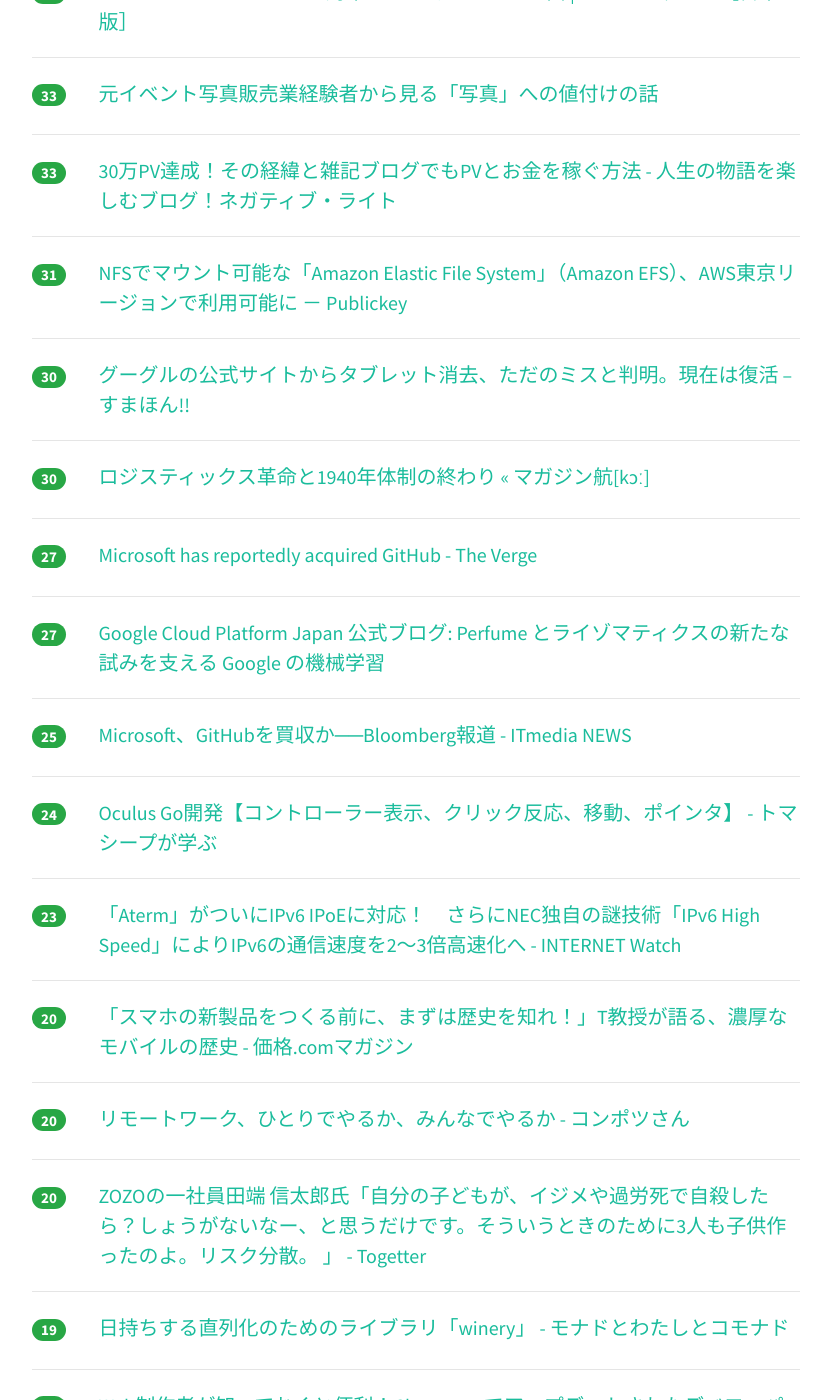
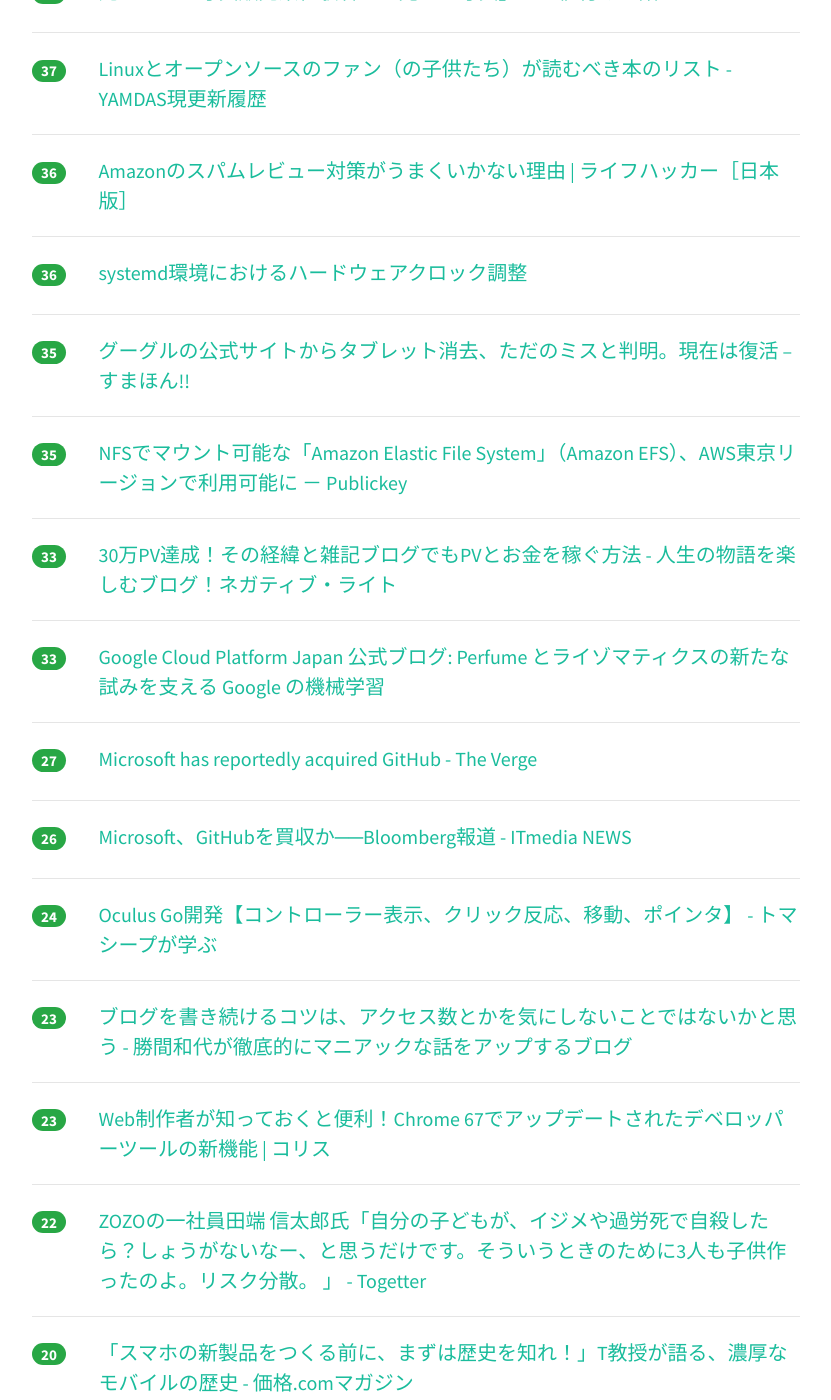
Before and after one commit to yatta47/hatena-matome-site, a Jekyll site: the page built from _posts/2018-06-04-hatena.md, in a window 1280 px wide and 1400 px high, scrolled down 1521 px. Shown: the whole window, without its empty margins (224-1055 px from the left). Built offline with Jekyll 4.4.1, drawn with Linux system fonts in a browser that asks for light colours; nearby versions of some CDN libraries; some of the changed text lies outside the part shown.

Commit message:
Updated 2018-06-04

```diff
--- a/_posts/2018-06-04-hatena.md
+++ b/_posts/2018-06-04-hatena.md
@@ -1,33 +1,33 @@
 ---
 layout: post
 title:  "2018-06-04 はてぶIT"
-date:   2018-06-04 13:02:26
+date:   2018-06-04 14:02:38
 tags: [it-hotentry]
 ---
-39 件のデータあり
+43 件のデータあり
 
 <hr><div class="row">
-<div class="col-1"><span class="badge badge-pill badge-success h2">531</span></div>
+<div class="col-1"><span class="badge badge-pill badge-success h2">599</span></div>
 <div class="col-11"><a href='https://corriente.top/post-66891/' target='_blank'>Microsoft、GitHubを買収完了　現地時間4日に正式発表へ | CoRRiENTE.top</a></div>
 </div>
 <hr>
 <div class="row">
-<div class="col-1"><span class="badge badge-pill badge-success h2">286</span></div>
+<div class="col-1"><span class="badge badge-pill badge-success h2">347</span></div>
+<div class="col-11"><a href='http://blog.jnito.com/entry/2018/06/04/053705' target='_blank'>【問題提起】篠原嘉一氏に情報教育の講演を依頼する前に考えていただきたいこと ～ITエンジニアから見た、情報教育のあり方について～ - give IT a try</a></div>
+</div>
+<hr>
+<div class="row">
+<div class="col-1"><span class="badge badge-pill badge-success h2">303</span></div>
 <div class="col-11"><a href='https://ameblo.jp/arcade-cabinet/entry-12381068306.html' target='_blank'>メガドライブ版ダライアス - 完成！ | Arcade Cabinet</a></div>
 </div>
 <hr>
 <div class="row">
-<div class="col-1"><span class="badge badge-pill badge-success h2">261</span></div>
-<div class="col-11"><a href='http://blog.jnito.com/entry/2018/06/04/053705' target='_blank'>【問題提起】篠原嘉一氏に情報教育の講演を依頼する前に考えていただきたいこと ～ITエンジニアから見た、情報教育のあり方について～ - give IT a try</a></div>
-</div>
-<hr>
-<div class="row">
-<div class="col-1"><span class="badge badge-pill badge-success h2">223</span></div>
+<div class="col-1"><span class="badge badge-pill badge-success h2">245</span></div>
 <div class="col-11"><a href='https://akiba-pc.watch.impress.co.jp/docs/news/news/1125352.html' target='_blank'>JavaScriptで制御できる電子工作ボード「obniz」が発売、実売4,980円 - AKIBA PC Hotline!</a></div>
 </div>
 <hr>
 <div class="row">
-<div class="col-1"><span class="badge badge-pill badge-success h2">91</span></div>
+<div class="col-1"><span class="badge badge-pill badge-success h2">98</span></div>
 <div class="col-11"><a href='https://www.bloomberg.com/news/articles/2018-06-03/microsoft-is-said-to-have-agreed-to-acquire-coding-site-github' target='_blank'>Microsoft Is Said to Have Agreed to Acquire Coding Site GitHub - Bloomberg</a></div>
 </div>
 <hr>
@@ -42,13 +42,18 @@ tags: [it-hotentry]
 </div>
 <hr>
 <div class="row">
-<div class="col-1"><span class="badge badge-pill badge-success h2">58</span></div>
+<div class="col-1"><span class="badge badge-pill badge-success h2">62</span></div>
 <div class="col-11"><a href='https://qiita.com/koshian2/items/f9f20f3e0eee711b1505' target='_blank'>畳み込みニューラルネットワークすごさを従来の機械学習のアルゴリズムと比較する</a></div>
 </div>
 <hr>
 <div class="row">
-<div class="col-1"><span class="badge badge-pill badge-success h2">56</span></div>
+<div class="col-1"><span class="badge badge-pill badge-success h2">57</span></div>
 <div class="col-11"><a href='https://alpacat.hatenablog.com/entry/ml-at-work' target='_blank'>「仕事ではじめる機械学習」はゼロから作りはじめた初心者の頭を冷やすのにうってつけ - アルパカログ</a></div>
+</div>
+<hr>
+<div class="row">
+<div class="col-1"><span class="badge badge-pill badge-success h2">42</span></div>
+<div class="col-11"><a href='https://magazine-k.jp/2018/06/04/editors-note-33/' target='_blank'>ロジスティックス革命と1940年体制の終わり « マガジン航[kɔː]</a></div>
 </div>
 <hr>
 <div class="row">
@@ -57,23 +62,38 @@ tags: [it-hotentry]
 </div>
 <hr>
 <div class="row">
+<div class="col-1"><span class="badge badge-pill badge-success h2">40</span></div>
+<div class="col-11"><a href='https://internet.watch.impress.co.jp/docs/news/1124437.html' target='_blank'>「Aterm」がついにIPv6 IPoEに対応！　さらにNEC独自の謎技術「IPv6 High Speed」によりIPv6の通信速度を2～3倍高速化へ - INTERNET Watch</a></div>
+</div>
+<hr>
+<div class="row">
+<div class="col-1"><span class="badge badge-pill badge-success h2">39</span></div>
+<div class="col-11"><a href='https://anond.hatelabo.jp/20180604011619' target='_blank'>元イベント写真販売業経験者から見る「写真」への値付けの話</a></div>
+</div>
+<hr>
+<div class="row">
 <div class="col-1"><span class="badge badge-pill badge-success h2">37</span></div>
 <div class="col-11"><a href='http://d.hatena.ne.jp/yomoyomo/20180529/ossreadlinglist' target='_blank'>Linuxとオープンソースのファン（の子供たち）が読むべき本のリスト - YAMDAS現更新履歴</a></div>
 </div>
 <hr>
 <div class="row">
-<div class="col-1"><span class="badge badge-pill badge-success h2">34</span></div>
+<div class="col-1"><span class="badge badge-pill badge-success h2">36</span></div>
+<div class="col-11"><a href='https://www.lifehacker.jp/2018/06/heres-why-amazon-cant-fix-review-spam.html' target='_blank'>Amazonのスパムレビュー対策がうまくいかない理由 | ライフハッカー［日本版］</a></div>
+</div>
+<hr>
+<div class="row">
+<div class="col-1"><span class="badge badge-pill badge-success h2">36</span></div>
 <div class="col-11"><a href='https://qiita.com/slug/items/4f902f45c5796f69309c' target='_blank'>systemd環境におけるハードウェアクロック調整</a></div>
 </div>
 <hr>
 <div class="row">
-<div class="col-1"><span class="badge badge-pill badge-success h2">33</span></div>
-<div class="col-11"><a href='https://www.lifehacker.jp/2018/06/heres-why-amazon-cant-fix-review-spam.html' target='_blank'>Amazonのスパムレビュー対策がうまくいかない理由 | ライフハッカー［日本版］</a></div>
+<div class="col-1"><span class="badge badge-pill badge-success h2">35</span></div>
+<div class="col-11"><a href='https://smhn.info/201806-android-tablet-section' target='_blank'>グーグルの公式サイトからタブレット消去、ただのミスと判明。現在は復活 – すまほん!!</a></div>
 </div>
 <hr>
 <div class="row">
-<div class="col-1"><span class="badge badge-pill badge-success h2">33</span></div>
-<div class="col-11"><a href='https://anond.hatelabo.jp/20180604011619' target='_blank'>元イベント写真販売業経験者から見る「写真」への値付けの話</a></div>
+<div class="col-1"><span class="badge badge-pill badge-success h2">35</span></div>
+<div class="col-11"><a href='https://www.publickey1.jp/blog/18/nfsamazon_elastic_file_systemamazon_efsaws.html' target='_blank'>NFSでマウント可能な「Amazon Elastic File System」（Amazon EFS）、AWS東京リージョンで利用可能に － Publickey</a></div>
 </div>
 <hr>
 <div class="row">
@@ -82,18 +102,8 @@ tags: [it-hotentry]
 </div>
 <hr>
 <div class="row">
-<div class="col-1"><span class="badge badge-pill badge-success h2">31</span></div>
-<div class="col-11"><a href='https://www.publickey1.jp/blog/18/nfsamazon_elastic_file_systemamazon_efsaws.html' target='_blank'>NFSでマウント可能な「Amazon Elastic File System」（Amazon EFS）、AWS東京リージョンで利用可能に － Publickey</a></div>
-</div>
-<hr>
-<div class="row">
-<div class="col-1"><span class="badge badge-pill badge-success h2">30</span></div>
-<div class="col-11"><a href='https://smhn.info/201806-android-tablet-section' target='_blank'>グーグルの公式サイトからタブレット消去、ただのミスと判明。現在は復活 – すまほん!!</a></div>
-</div>
-<hr>
-<div class="row">
-<div class="col-1"><span class="badge badge-pill badge-success h2">30</span></div>
-<div class="col-11"><a href='https://magazine-k.jp/2018/06/04/editors-note-33/' target='_blank'>ロジスティックス革命と1940年体制の終わり « マガジン航[kɔː]</a></div>
+<div class="col-1"><span class="badge badge-pill badge-success h2">33</span></div>
+<div class="col-11"><a href='https://cloudplatform-jp.googleblog.com/2018/06/NHK-Perfume-TECHNOLOGY-Reframe-Your-Photo-Google-TensorFlow.html' target='_blank'>Google Cloud Platform Japan 公式ブログ: Perfume とライゾマティクスの新たな試みを支える Google の機械学習</a></div>
 </div>
 <hr>
 <div class="row">
@@ -102,12 +112,7 @@ tags: [it-hotentry]
 </div>
 <hr>
 <div class="row">
-<div class="col-1"><span class="badge badge-pill badge-success h2">27</span></div>
-<div class="col-11"><a href='https://cloudplatform-jp.googleblog.com/2018/06/NHK-Perfume-TECHNOLOGY-Reframe-Your-Photo-Google-TensorFlow.html' target='_blank'>Google Cloud Platform Japan 公式ブログ: Perfume とライゾマティクスの新たな試みを支える Google の機械学習</a></div>
-</div>
-<hr>
-<div class="row">
-<div class="col-1"><span class="badge badge-pill badge-success h2">25</span></div>
+<div class="col-1"><span class="badge badge-pill badge-success h2">26</span></div>
 <div class="col-11"><a href='http://www.itmedia.co.jp/news/articles/1806/04/news058.html' target='_blank'>Microsoft、GitHubを買収か──Bloomberg報道 - ITmedia NEWS</a></div>
 </div>
 <hr>
@@ -118,7 +123,17 @@ tags: [it-hotentry]
 <hr>
 <div class="row">
 <div class="col-1"><span class="badge badge-pill badge-success h2">23</span></div>
-<div class="col-11"><a href='https://internet.watch.impress.co.jp/docs/news/1124437.html' target='_blank'>「Aterm」がついにIPv6 IPoEに対応！　さらにNEC独自の謎技術「IPv6 High Speed」によりIPv6の通信速度を2～3倍高速化へ - INTERNET Watch</a></div>
+<div class="col-11"><a href='http://katsumakazuyo.hatenablog.com/entry/2018/06/04/094524' target='_blank'>ブログを書き続けるコツは、アクセス数とかを気にしないことではないかと思う - 勝間和代が徹底的にマニアックな話をアップするブログ</a></div>
+</div>
+<hr>
+<div class="row">
+<div class="col-1"><span class="badge badge-pill badge-success h2">23</span></div>
+<div class="col-11"><a href='https://coliss.com/articles/browser/chrome/devtools-new-features-in-chrome67.html' target='_blank'>Web制作者が知っておくと便利！Chrome 67でアップデートされたデベロッパーツールの新機能 | コリス</a></div>
+</div>
+<hr>
+<div class="row">
+<div class="col-1"><span class="badge badge-pill badge-success h2">22</span></div>
+<div class="col-11"><a href='https://togetter.com/li/1233509' target='_blank'>ZOZOの一社員田端 信太郎氏「自分の子どもが、イジメや過労死で自殺したら？しょうがないなー、と思うだけです。そういうときのために3人も子供作ったのよ。リスク分散。 」 - Togetter</a></div>
 </div>
 <hr>
 <div class="row">
@@ -133,7 +148,7 @@ tags: [it-hotentry]
 <hr>
 <div class="row">
 <div class="col-1"><span class="badge badge-pill badge-success h2">20</span></div>
-<div class="col-11"><a href='https://togetter.com/li/1233509' target='_blank'>ZOZOの一社員田端 信太郎氏「自分の子どもが、イジメや過労死で自殺したら？しょうがないなー、と思うだけです。そういうときのために3人も子供作ったのよ。リスク分散。 」 - Togetter</a></div>
+<div class="col-11"><a href='http://www.webdesignfacts.net/entry/free-flaticonset-2867' target='_blank'>無料一括ダウンロード可！2867個のフラットデザインアイコンセット【商用可/フリー素材】 - Web Design Facts</a></div>
 </div>
 <hr>
 <div class="row">
@@ -143,12 +158,17 @@ tags: [it-hotentry]
 <hr>
 <div class="row">
 <div class="col-1"><span class="badge badge-pill badge-success h2">19</span></div>
-<div class="col-11"><a href='https://coliss.com/articles/browser/chrome/devtools-new-features-in-chrome67.html' target='_blank'>Web制作者が知っておくと便利！Chrome 67でアップデートされたデベロッパーツールの新機能 | コリス</a></div>
+<div class="col-11"><a href='https://wired.jp/2018/06/04/gdpr-children-parental-consent/' target='_blank'>GDPRの施行でティーンエイジャーに予期せぬ影響？ 必須になった「親の同意」がもたらす懸念｜WIRED.jp</a></div>
 </div>
 <hr>
 <div class="row">
 <div class="col-1"><span class="badge badge-pill badge-success h2">18</span></div>
 <div class="col-11"><a href='http://shokaki.hatenablog.jp/entry/2018/06/03/095429' target='_blank'>無料フォント配布〈しょかきさらり（行体）〉 - マチポンブログ</a></div>
+</div>
+<hr>
+<div class="row">
+<div class="col-1"><span class="badge badge-pill badge-success h2">18</span></div>
+<div class="col-11"><a href='https://www.moguravr.com/custom-order-maid/' target='_blank'>VTuberにもなれる「カスタムオーダーメイド3D2」新機能紹介 | Mogura VR - 国内外のVR/AR/MR最新情報</a></div>
 </div>
 <hr>
 <div class="row">
@@ -163,12 +183,17 @@ tags: [it-hotentry]
 <hr>
 <div class="row">
 <div class="col-1"><span class="badge badge-pill badge-success h2">17</span></div>
-<div class="col-11"><a href='https://www.moguravr.com/custom-order-maid/' target='_blank'>VTuberにもなれる「カスタムオーダーメイド3D2」新機能紹介 | Mogura VR - 国内外のVR/AR/MR最新情報</a></div>
+<div class="col-11"><a href='http://www.itmedia.co.jp/news/articles/1806/04/news054.html' target='_blank'>他社の商標「艦娘」、宣伝番組で誤って使用　「アズレン」運営が謝罪 - ITmedia NEWS</a></div>
 </div>
 <hr>
 <div class="row">
 <div class="col-1"><span class="badge badge-pill badge-success h2">17</span></div>
-<div class="col-11"><a href='http://www.itmedia.co.jp/news/articles/1806/04/news054.html' target='_blank'>他社の商標「艦娘」、宣伝番組で誤って使用　「アズレン」運営が謝罪 - ITmedia NEWS</a></div>
+<div class="col-11"><a href='http://jbpress.ismedia.jp/articles/-/53224' target='_blank'>日本の生産性を引き下げている「文章を読めない人」 情報が伝わらず、高学歴でもコミュニケーションに支障 | JBpress(日本ビジネスプレス)</a></div>
+</div>
+<hr>
+<div class="row">
+<div class="col-1"><span class="badge badge-pill badge-success h2">17</span></div>
+<div class="col-11"><a href='http://news.kakaku.com/prdnews/cd=toy/ctcd=5371/id=74850/' target='_blank'>価格.com - ガシャポン「だんごむし」発売、カプセルレスで自販機から丸まったまま排出</a></div>
 </div>
 <hr>
 <div class="row">
@@ -178,21 +203,16 @@ tags: [it-hotentry]
 <hr>
 <div class="row">
 <div class="col-1"><span class="badge badge-pill badge-success h2">16</span></div>
-<div class="col-11"><a href='https://wired.jp/2018/06/04/gdpr-children-parental-consent/' target='_blank'>GDPRの施行でティーンエイジャーに予期せぬ影響？ 必須になった「親の同意」がもたらす懸念｜WIRED.jp</a></div>
+<div class="col-11"><a href='https://dev.classmethod.jp/cloud/aws/aws-summit-tokyo-2018-day2-p3-2-17/' target='_blank'>[レポート]【パーソルキャリア様ご登壇事例】Amazon ECSを活用した、転職サービス「MIIDAS」のAWS移行事例 #AWSSummit ｜ Developers.IO</a></div>
 </div>
 <hr>
 <div class="row">
 <div class="col-1"><span class="badge badge-pill badge-success h2">15</span></div>
-<div class="col-11"><a href='http://katsumakazuyo.hatenablog.com/entry/2018/06/04/094524' target='_blank'>ブログを書き続けるコツは、アクセス数とかを気にしないことではないかと思う - 勝間和代が徹底的にマニアックな話をアップするブログ</a></div>
+<div class="col-11"><a href='http://hisaichi5518.hatenablog.jp/entry/2018/06/04/112732' target='_blank'>ペパボを退職して、10Xに入る。 - パルカワ2</a></div>
 </div>
 <hr>
 <div class="row">
-<div class="col-1"><span class="badge badge-pill badge-success h2">15</span></div>
-<div class="col-11"><a href='https://dev.classmethod.jp/cloud/aws/aws-summit-tokyo-2018-day2-p3-2-17/' target='_blank'>[レポート]【パーソルキャリア様ご登壇事例】Amazon ECSを活用した、転職サービス「MIIDAS」のAWS移行事例 #AWSSummit ｜ Developers.IO</a></div>
-</div>
-<hr>
-<div class="row">
-<div class="col-1"><span class="badge badge-pill badge-success h2">11</span></div>
+<div class="col-1"><span class="badge badge-pill badge-success h2">13</span></div>
 <div class="col-11"><a href='https://www.bloomberg.co.jp/news/articles/2018-06-03/P9RMBX6JTSE801' target='_blank'>マイクロソフト、開発者向けサービスのギットハブ買収で合意－関係者 - Bloomberg</a></div>
 </div>
 <hr>
```
